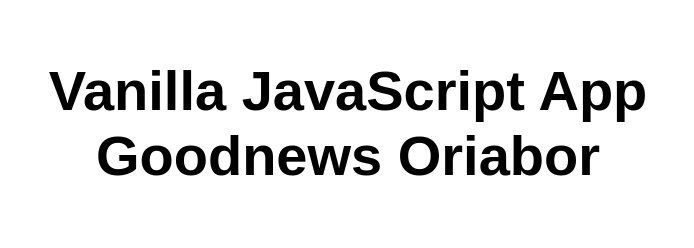
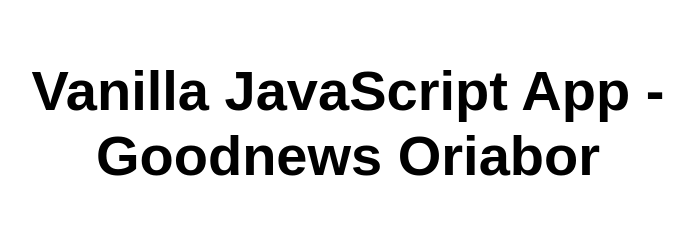
Before and after one commit to oriagome/Goodnews-cet1021-static-web-app, a plain HTML site: page src/index.html in a window 1280 px wide. Shown: the whole page, without its empty margins (292-986 px from the left). Drawn offline with Linux system fonts and the light colour scheme.

Commit message:
Update index.html

```diff
--- a/src/index.html
+++ b/src/index.html
@@ -10,7 +10,7 @@
 
 <body>
   <main>
-    <h1>Vanilla JavaScript App Goodnews Oriabor</h1>
+    <h1>Vanilla JavaScript App - Goodnews Oriabor</h1>
   </main>
 </body>
 
```
